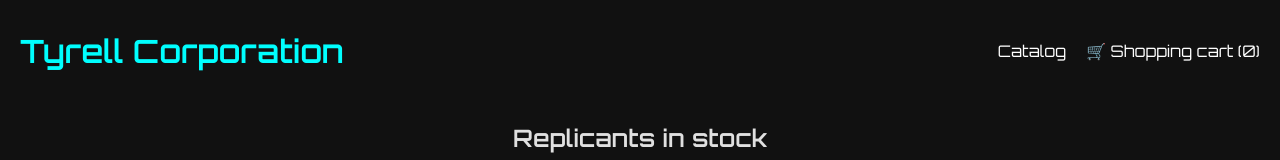
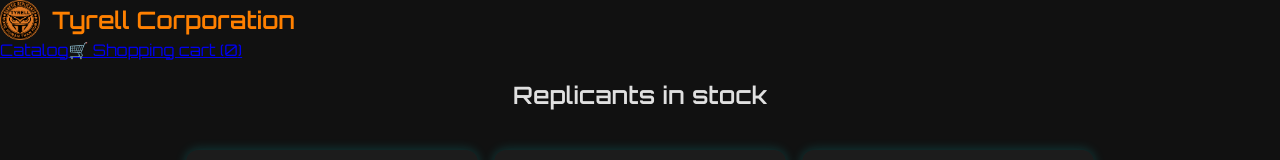
Before and after one commit to ratioglobus/tyrell-corp, a React (Create React App) app: page / in a window 1280 px wide. Shown: the top 160 px of the page. Built offline with nearby package versions, Linux system fonts and the light colour scheme; grey boxes are pictures that could not be loaded.

Commit message:
Add readme

```diff
--- /dev/null
+++ b/src/components/Header.css
@@ -0,0 +1,35 @@
+/* src/components/Header.css */
+
+.header {
+  display: flex;
+  justify-content: space-between;
+  align-items: center;
+  background-color: #0b0b0b;
+  padding: 16px 24px;
+  box-shadow: 0 0 10px rgba(0, 255, 255, 0.3);
+}
+
+.logo-section {
+  display: flex;
+  align-items: center;
+  text-decoration: none;
+}
+
+.logo {
+  width: 40px;
+  height: 40px;
+  margin-right: 12px;
+}
+
+.title {
+  font-size: 1.5em;
+  color: #ff8000;
+  margin: 0;
+}
+
+.cart-link {
+  color: #fff;
+  text-decoration: none;
+  font-weight: bold;
+  font-size: 1.1em;
+}
--- a/src/components/Header.js
+++ b/src/components/Header.js
@@ -2,16 +2,19 @@
 
 import React from 'react';
 import { Link } from 'react-router-dom';
+import './Header.css';
+import logo from '../assets/logo.png';
 
 const Header = ({ cartCount }) => {
   return (
-    <header style={styles.header}>
-      <h1>
-        <Link to="/" style={styles.logo}>Tyrell Corporation</Link>
-      </h1>
+    <header>
+      <Link to="/" className="logo-section">
+        <img src={logo} alt="Logo" className="logo" />
+        <h1 className="title">Tyrell Corporation</h1>
+      </Link>
       <nav>
-        <Link to="/" style={styles.navItem}>Catalog</Link>
-        <Link to="/cart" style={styles.navItem}>
+        <Link to="/">Catalog</Link>
+        <Link to="/cart">
           🛒 Shopping cart ({cartCount})
         </Link>
       </nav>
@@ -19,24 +22,4 @@
   );
 };
 
-const styles = {
-  header: {
-    background: '#111',
-    color: '#fff',
-    padding: '10px 20px',
-    display: 'flex',
-    justifyContent: 'space-between',
-    alignItems: 'center'
-  },
-  logo: {
-    color: '#0ff',
-    textDecoration: 'none'
-  },
-  navItem: {
-    marginLeft: '20px',
-    color: '#fff',
-    textDecoration: 'none'
-  }
-};
-
 export default Header;
```
Also changed, not shown: src/assets/logo.png (added), 1 other file (tests, documents, lock files or other folders).
